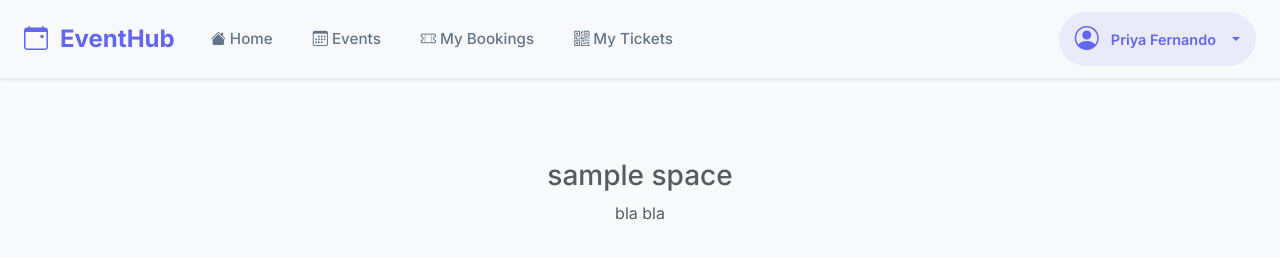
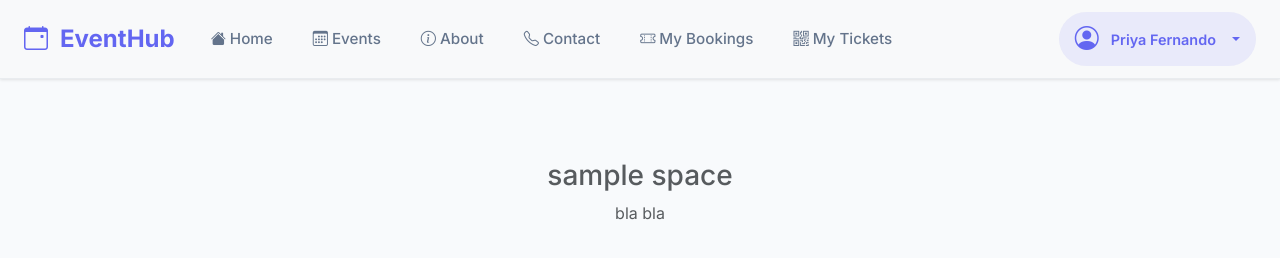
Before and after one commit to OnithaH/EventHub_html, a plain HTML site: page user-header.html in a window 1280 px wide. Drawn offline with nearby package versions, Linux system fonts and the light colour scheme; some packages are replaced by stand-ins of ours; a script that the page names is missing.

Commit message:
header update

```diff
--- a/user-header.html
+++ b/user-header.html
@@ -329,6 +329,16 @@
                         </a>
                     </li>
                     <li class="nav-item">
+                        <a class="nav-link eventhub-nav-link" href="about.html">
+                            <i class="bi bi-info-circle me-1"></i>About
+                        </a>
+                    </li>
+                    <li class="nav-item">
+                        <a class="nav-link eventhub-nav-link" href="contact.html">
+                            <i class="bi bi-telephone me-1"></i>Contact
+                        </a>
+                    </li>
+                    <li class="nav-item">
                         <a class="nav-link eventhub-nav-link" href="my-bookings.html">
                             <i class="bi bi-ticket-perforated me-1"></i>My Bookings
                         </a>
@@ -393,7 +403,7 @@
 
     <script>
         // Payment History JavaScript
-        document.addEventListener('DOMContentLoaded', function() {
+        document.addEventListener('DOMContentLoaded', function () {
             initializeNavigation();
             updateUserInfo();
             setActiveNavigation();
@@ -409,7 +419,7 @@
 
             const navLinks = document.querySelectorAll('.eventhub-nav-link');
             navLinks.forEach(link => {
-                link.addEventListener('click', function(e) {
+                link.addEventListener('click', function (e) {
                     navLinks.forEach(l => l.classList.remove('active'));
                     this.classList.add('active');
                 });
@@ -508,7 +518,7 @@
         }
 
         // Close mobile navigation when clicking outside
-        document.addEventListener('click', function(event) {
+        document.addEventListener('click', function (event) {
             const navbar = document.querySelector('.navbar-collapse');
             const toggler = document.querySelector('.navbar-toggler');
 
```
